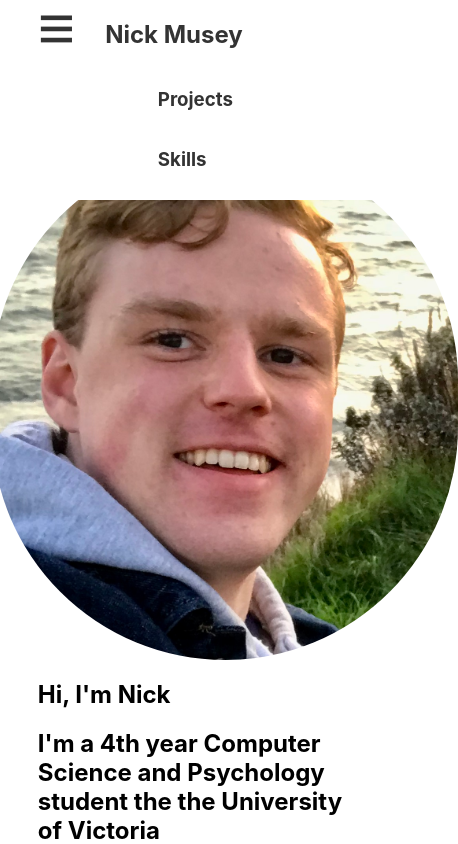
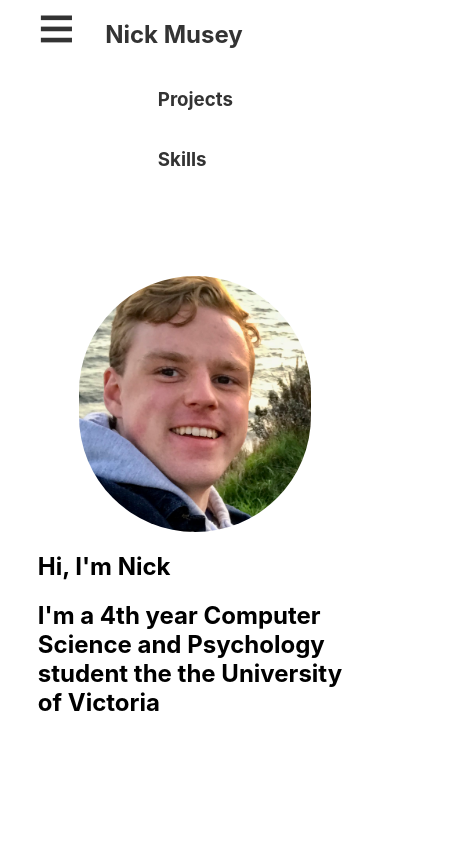
Before and after one commit to nmusey/portfolio, a React (Create React App) app: page / in a window 390 px wide. Shown: the top 844 px of the page, 458 px wide, since content can reach past the window. Built offline with nearby package versions, Linux system fonts and the light colour scheme; no server answers.

Commit message:
Changed landing picture to resize on smaller screens.

```diff
--- a/src/components/landing/landing.styles.scss
+++ b/src/components/landing/landing.styles.scss
@@ -16,3 +16,16 @@
     height: var(--profile-size );
     border-radius: var(--profile-size);
 }
+
+
+@media (max-width: 552px) {
+    :root {
+        --profile-size: 256px;
+    }
+}
+
+@media (max-width: 300px) {
+    :root {
+        --profile-size: 128px;
+    }
+}
```
